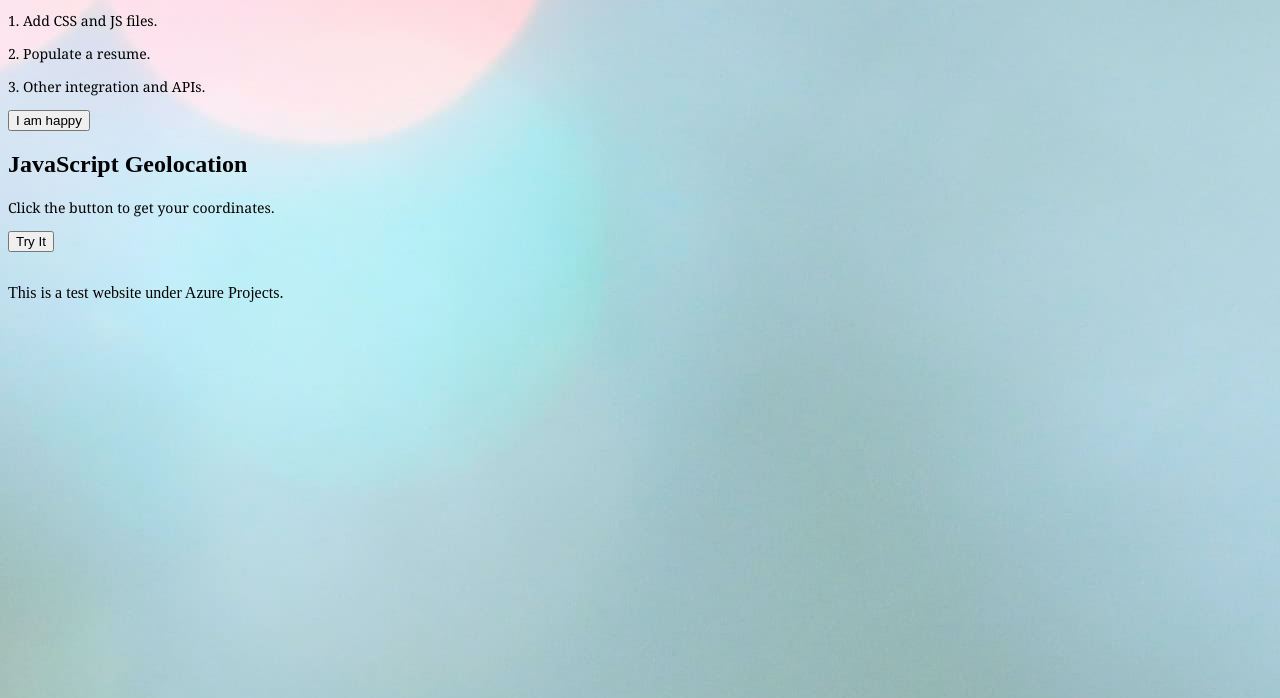
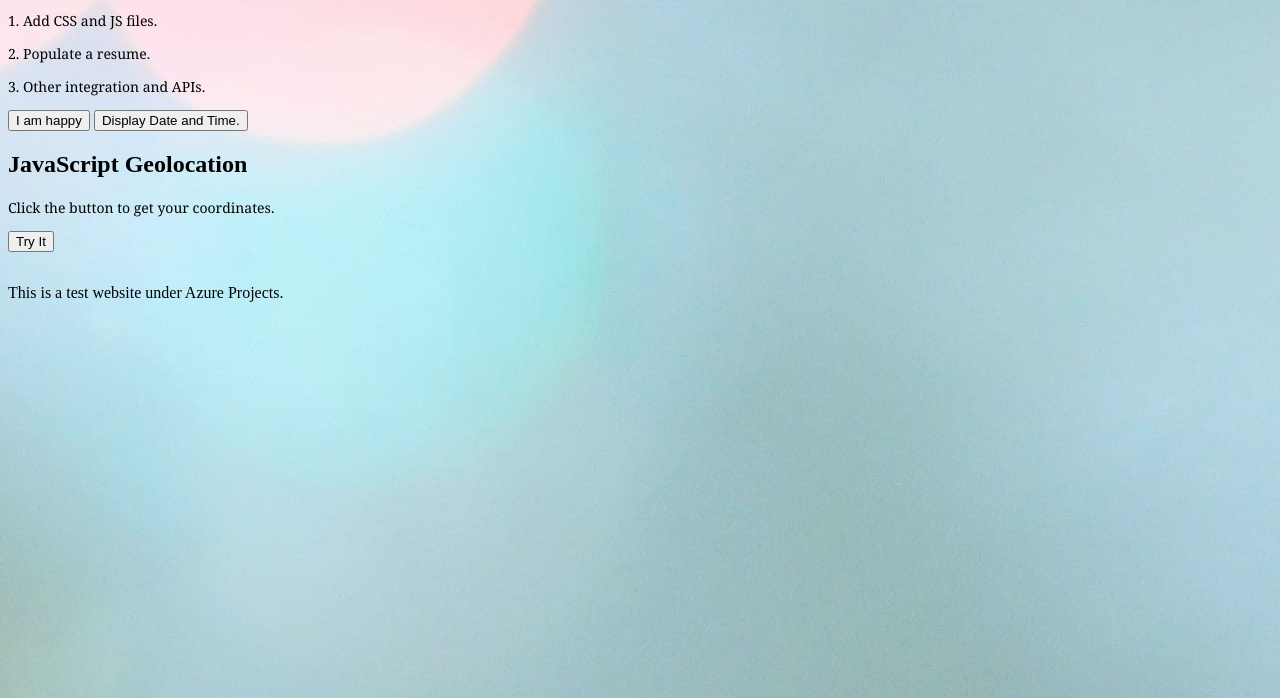
Before and after one commit to nihcas-byte/testhtml, a plain HTML site: page index.html in a window 1280 px wide. Shown: the part 102-800 px from the top of the page. Drawn offline with Linux system fonts and the light colour scheme.

Commit message:
new features

```diff
--- a/index.html
+++ b/index.html
@@ -6,21 +6,27 @@
 <meta name="viewport" content="width=device-width, initial-scale=1">
 <meta name="keywords" content="DevOps, Learnings, Azure">
 <meta name="description" content="Home of the Azure Learnings on Azure for DevOps">
+</head>
 <style>
 body {background-color:#ffffff;background-image:url(/background.jpg);background-repeat:no-repeat;background-position:center;background-attachment:scroll;}
 h1{font-family:Arial, sans-serif;color:#000000}
 p {font-family:Georgia, serif;font-size:14px;font-style:normal;font-weight:normal;color:#000000}
+
 </style>
-</head>
 <body>
 <h1>Welcome to the Page of Azure WebApps</h1>
 <p>I will do the following topics here:</p>
 <p>1. Add CSS and JS files.</p>
 <p>2. Populate a resume.</p>
 <p>3. Other integration and APIs.</p>
+<button> I am happy </button>
+<button type="button"
+onclick="document.getElementById('demo').innerHTML = Date()">
+Display Date and Time.</button>
 
-<button> I am happy </button>
-
+<script>
+    window.alert(Hey + there);
+    </script>
 <h2>JavaScript Geolocation</h2>
 
 <p>Click the button to get your coordinates.</p>
@@ -49,4 +55,5 @@ function showPosition(position) {
 <br>
 <footer> This is a test website under Azure Projects.</footer>
 </body>
+
 </html>
```
